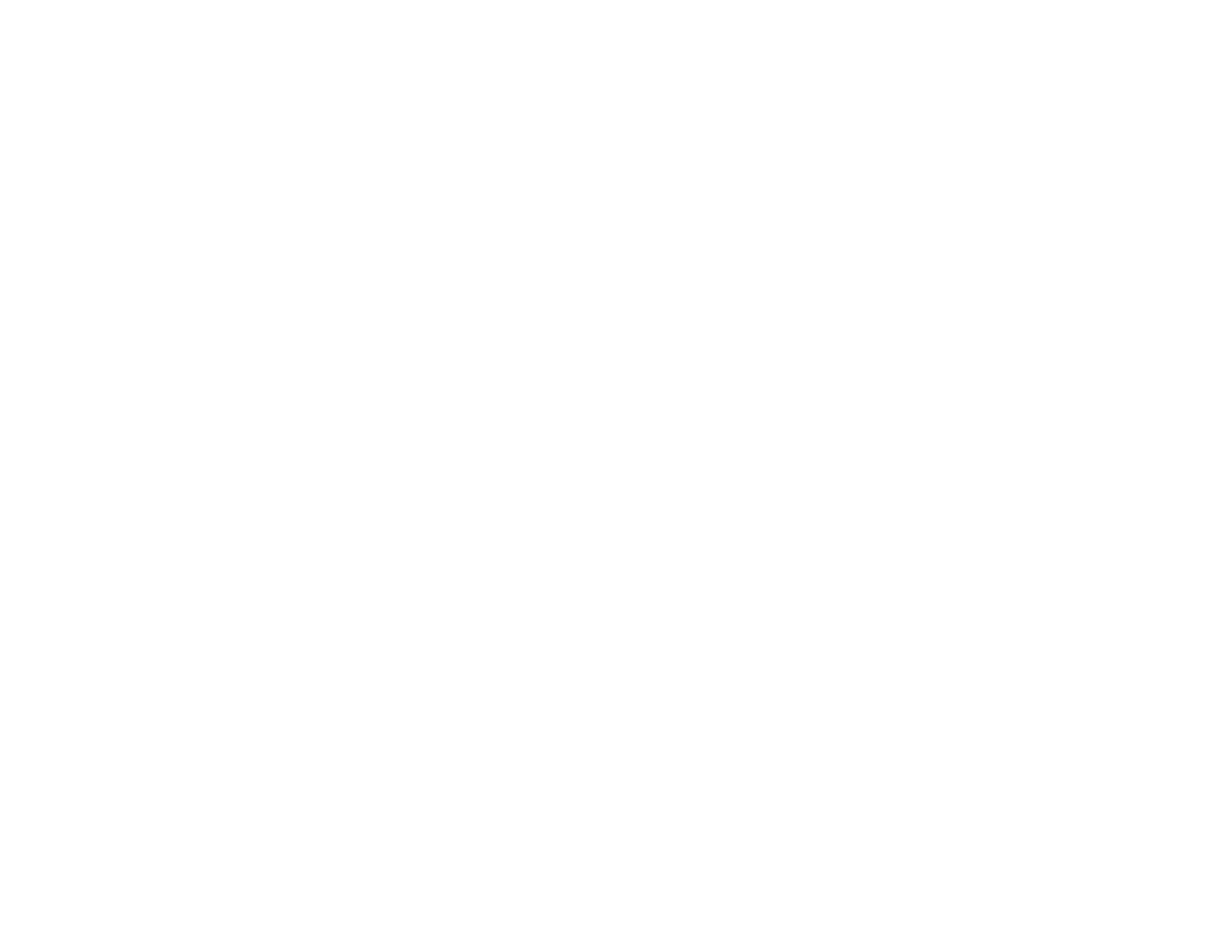
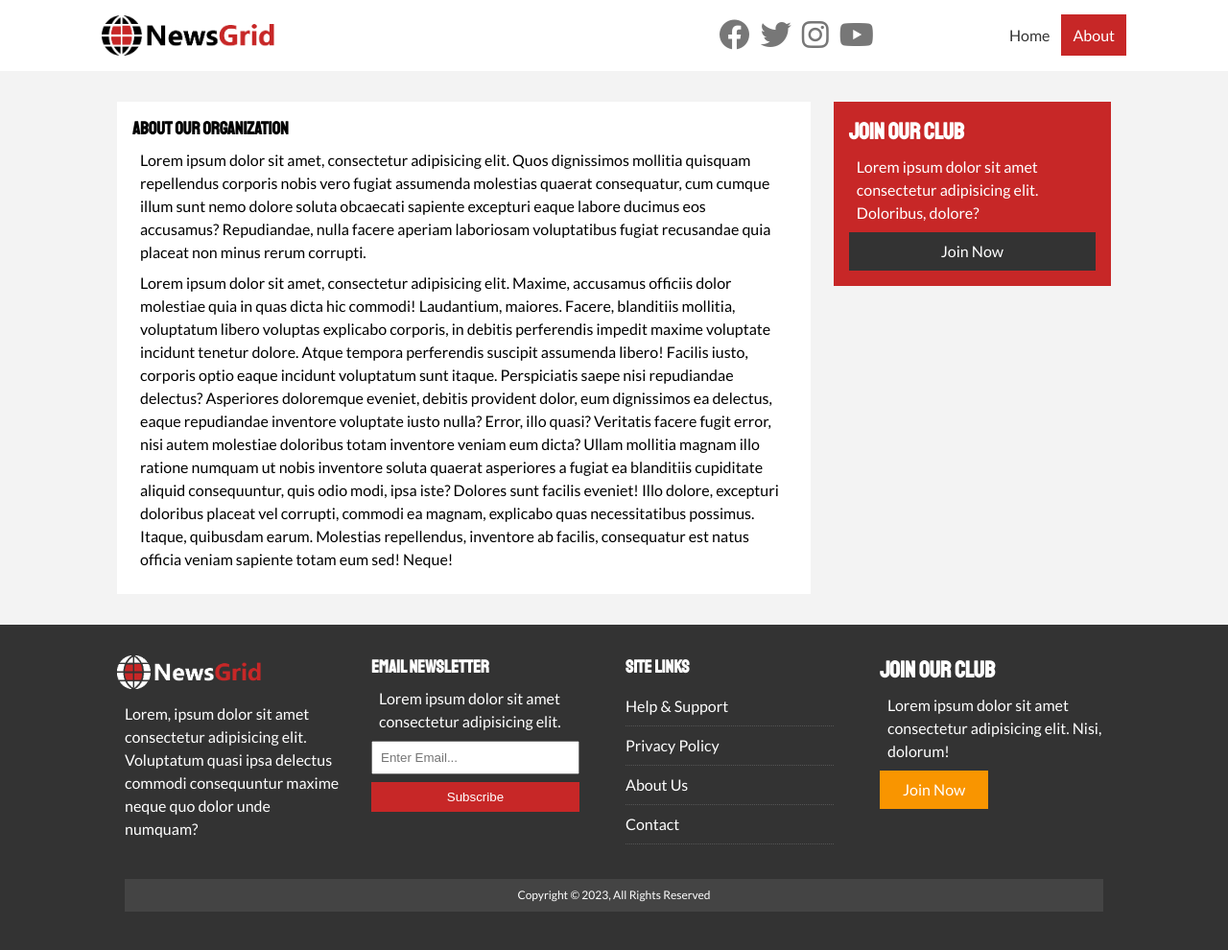
Before and after one commit to TaraByte79/newsgrid, a plain HTML site: page about.html in a window 1280 px wide. Shown: the whole page at 96% size. Before the commit the page ends 800 px from the top, so only its background shows below. Drawn offline with Linux system fonts and the light colour scheme.

Commit message:
add about page

```diff
--- a/about.html
+++ b/about.html
@@ -0,0 +1,149 @@
+<!DOCTYPE html>
+<html lang="en">
+  <head>
+    <meta charset="UTF-8" />
+    <meta name="viewport" content="width=device-width, initial-scale=1.0" />
+    <meta http-equiv="X-UA-Compatible" content="ie=edge" />
+    <link
+      rel="stylesheet"
+      href="https://cdnjs.cloudflare.com/ajax/libs/font-awesome/6.3.0/css/all.min.css"
+      integrity="sha512-SzlrxWUlpfuzQ+pcUCosxcglQRNAq/DZjVsC0lE40xsADsfeQoEypE+enwcOiGjk/bSuGGKHEyjSoQ1zVisanQ=="
+      crossorigin="anonymous"
+      referrerpolicy="no-referrer"
+    />
+    <link
+      href="https://fonts.googleapis.com/css?family=Lato|Staatliches"
+      rel="stylesheet"
+    />
+    <link rel="preconnect" href="https://fonts.googleapis.com" />
+    <link rel="preconnect" href="https://fonts.gstatic.com" crossorigin />
+    <link
+      href="https://fonts.googleapis.com/css2?family=Lato:wght@300;400;700&family=Staatliches&display=swap"
+      rel="stylesheet"
+    />
+    <link rel="stylesheet" href="css/style.css" />
+    <link
+      rel="stylesheet"
+      media="screen and (max-width: 768px)"
+      href="css/mobile.css"
+    />
+    <link rel="shortcut icon" type="image/x-icon" href="favicon.ico" />
+    <title>NewsGrid | About</title>
+  </head>
+  <body>
+    <nav id="main-nav">
+      <div class="container">
+        <img src="img/logo.png" alt="NewsGrid" class="logo" />
+        <div class="social">
+          <a href="http://facebook.com" target="_blank"
+            ><i class="fab fa-facebook fa-2x"></i
+          ></a>
+          <a href="http://twitter.com" target="_blank"
+            ><i class="fab fa-twitter fa-2x"></i
+          ></a>
+          <a href="http://instagram.com" target="_blank"
+            ><i class="fab fa-instagram fa-2x"></i
+          ></a>
+          <a href="http://youtube.com" target="_blank"
+            ><i class="fab fa-youtube fa-2x"></i
+          ></a>
+        </div>
+        <ul>
+          <li><a href="index.html">Home</a></li>
+          <li><a class="current" href="about.html">About</a></li>
+        </ul>
+      </div>
+    </nav>
+
+    <section id="about">
+      <div class="container">
+        <div class="page-container">
+          <article class="card">
+            <h1 class="l-heading">About Our Organization</h1>
+            <p>
+              Lorem ipsum dolor sit amet, consectetur adipisicing elit. Quos
+              dignissimos mollitia quisquam repellendus corporis nobis vero
+              fugiat assumenda molestias quaerat consequatur, cum cumque illum
+              sunt nemo dolore soluta obcaecati sapiente excepturi eaque labore
+              ducimus eos accusamus? Repudiandae, nulla facere aperiam
+              laboriosam voluptatibus fugiat recusandae quia placeat non minus
+              rerum corrupti.
+            </p>
+            <p>
+              Lorem ipsum dolor sit amet, consectetur adipisicing elit. Maxime,
+              accusamus officiis dolor molestiae quia in quas dicta hic commodi!
+              Laudantium, maiores. Facere, blanditiis mollitia, voluptatum
+              libero voluptas explicabo corporis, in debitis perferendis impedit
+              maxime voluptate incidunt tenetur dolore. Atque tempora
+              perferendis suscipit assumenda libero! Facilis iusto, corporis
+              optio eaque incidunt voluptatum sunt itaque. Perspiciatis saepe
+              nisi repudiandae delectus? Asperiores doloremque eveniet, debitis
+              provident dolor, eum dignissimos ea delectus, eaque repudiandae
+              inventore voluptate iusto nulla? Error, illo quasi? Veritatis
+              facere fugit error, nisi autem molestiae doloribus totam inventore
+              veniam eum dicta? Ullam mollitia magnam illo ratione numquam ut
+              nobis inventore soluta quaerat asperiores a fugiat ea blanditiis
+              cupiditate aliquid consequuntur, quis odio modi, ipsa iste?
+              Dolores sunt facilis eveniet! Illo dolore, excepturi doloribus
+              placeat vel corrupti, commodi ea magnam, explicabo quas
+              necessitatibus possimus. Itaque, quibusdam earum. Molestias
+              repellendus, inventore ab facilis, consequatur est natus officia
+              veniam sapiente totam eum sed! Neque!
+            </p>
+          </article>
+
+          <aside class="card bg-primary">
+            <h2>Join Our Club</h2>
+            <p>
+              Lorem ipsum dolor sit amet consectetur adipisicing elit.
+              Doloribus, dolore?
+            </p>
+            <a href="#" class="btn btn-dark btn-block">Join Now</a>
+          </aside>
+        </div>
+      </div>
+    </section>
+
+    <!-- Footer -->
+    <footer id="main-footer" class="py-2">
+      <div class="container footer-container">
+        <div>
+          <img src="img/logo_light.png" alt="NewsGrid" />
+          <p>
+            Lorem, ipsum dolor sit amet consectetur adipisicing elit. Voluptatum
+            quasi ipsa delectus commodi consequuntur maxime neque quo dolor unde
+            numquam?
+          </p>
+        </div>
+        <div>
+          <h3>Email Newsletter</h3>
+          <p>Lorem ipsum dolor sit amet consectetur adipisicing elit.</p>
+          <form>
+            <input type="email" placeholder="Enter Email..." />
+            <input type="submit" value="Subscribe" class="btn btn-primary" />
+          </form>
+        </div>
+        <div>
+          <h3>Site Links</h3>
+          <ul class="list">
+            <li><a href="#">Help & Support</a></li>
+            <li><a href="#">Privacy Policy</a></li>
+            <li><a href="#">About Us</a></li>
+            <li><a href="#">Contact</a></li>
+          </ul>
+        </div>
+        <div>
+          <h2>Join Our Club</h2>
+          <p>
+            Lorem ipsum dolor sit amet consectetur adipisicing elit. Nisi,
+            dolorum!
+          </p>
+          <a href="#" class="btn btn-secondary">Join Now</a>
+        </div>
+        <p class="copy">Copyright &copy; 2023, All Rights Reserved</p>
+      </div>
+    </footer>
+
+    <script src="script.js"></script>
+  </body>
+</html>
--- a/css/style.css
+++ b/css/style.css
@@ -175,6 +175,18 @@ h6 {
   color: var(--primary-color) !important;
 }
 
+/* Inner page grid container */
+.page-container {
+  display: grid;
+  grid-template-columns: 5fr 2fr;
+  margin: 2rem 0;
+  grid-gap: 1.5rem;
+}
+
+.page-container > *:first-child {
+  grid-row: 1 / span 3;
+}
+
 /* Navigation */
 #main-nav {
   background: #fff;
```
